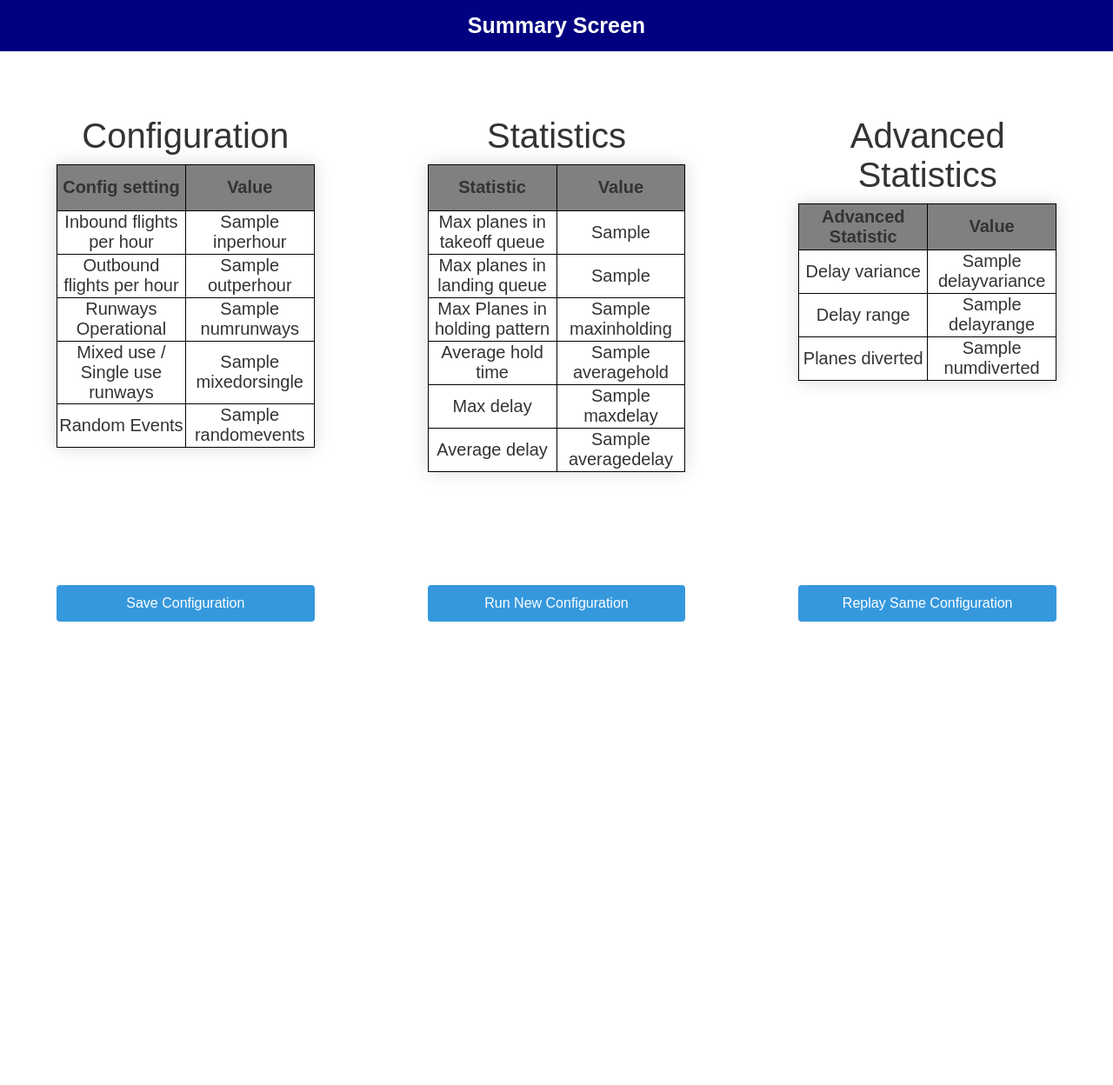
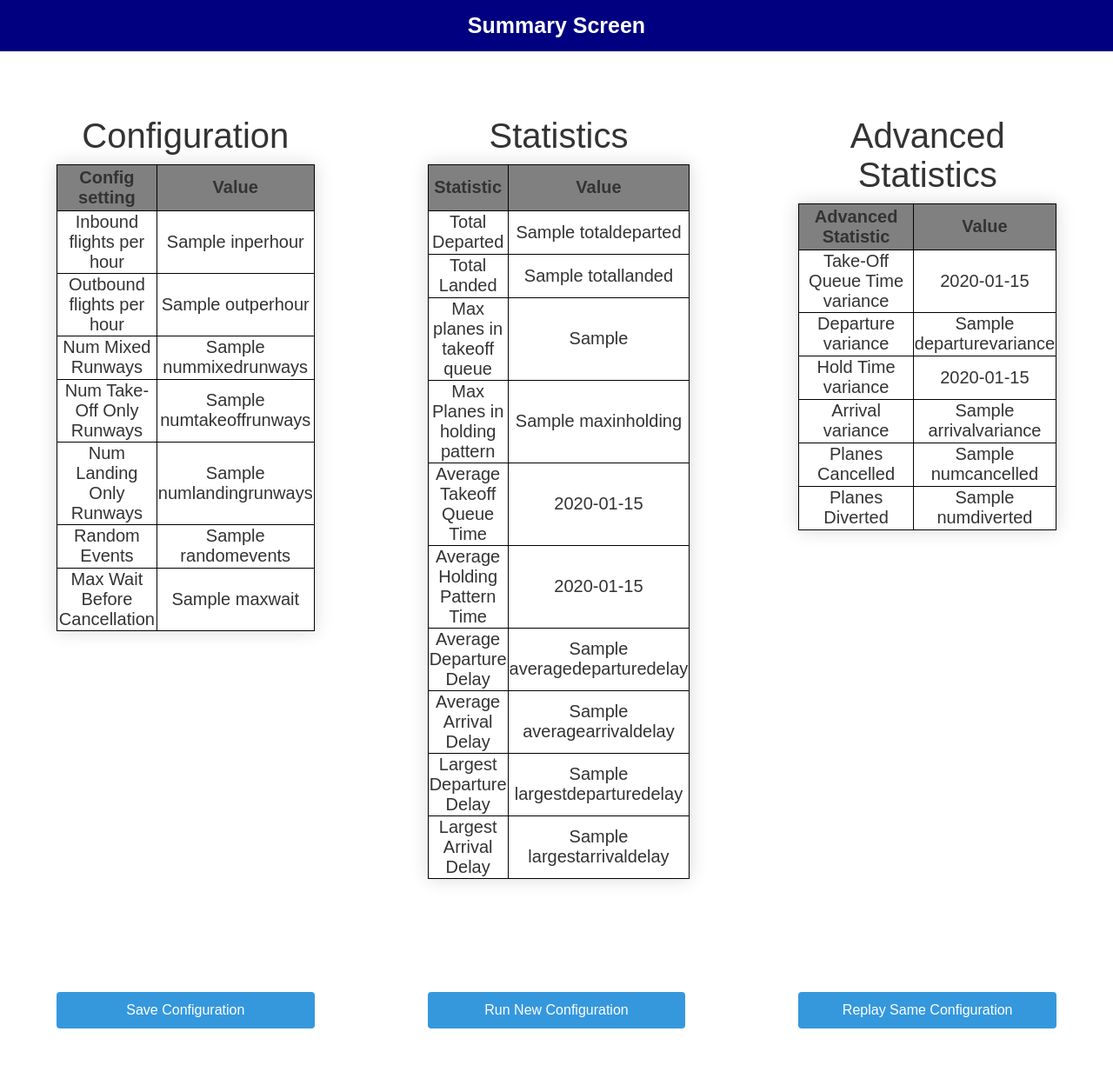
Before and after one commit to leolin25/CS261-Project, a Django app: template src/simulation/templates/pages/results.html in a window 1280 px wide. Shown: the part 120-1368 px from the top of the page at 87% size. Before the commit the page ends 835 px from the top, so only its background shows below. Run offline with Django 5.2, Linux system fonts and the light colour scheme; the template is opened without the code that fills it: most values are stand-ins (such as "Sample title", 1, 10 or a date in 2020).

Commit message:
Added live stats, updated results pages templates

```diff
--- a/src/simulation/static/css/styles.css
+++ b/src/simulation/static/css/styles.css
@@ -417,3 +417,16 @@ caption{
 .tooltip:hover .tooltiptext {
   visibility: visible;
 }
+
+.statscontainer {
+  display: flex;
+  background-color: #ffffff;
+  justify-content: space-evenly;
+  max-height: 0;
+  overflow: hidden;
+  transition: max-height 0.2s ease-out;
+}
+
+#livestatstable {
+    width: 50%;
+}
--- a/src/simulation/templates/pages/results.html
+++ b/src/simulation/templates/pages/results.html
@@ -24,16 +24,24 @@
             <td>{{outperhour}}</td>
         </tr>
         <tr>
-            <td>Runways Operational</td>
-            <td>{{numrunways}}</td>
+            <td>Num Mixed Runways</td>
+            <td>{{nummixedrunways}}</td>
         </tr>
         <tr>
-            <td>Mixed use / Single use runways</td>
-            <td>{{mixedorsingle}}</td>
+            <td>Num Take-Off Only Runways</td>
+            <td>{{numtakeoffrunways}}</td>
+        </tr>
+        <tr>
+            <td>Num Landing Only Runways</td>
+            <td>{{numlandingrunways}}</td>
         </tr>
         <tr>
             <td>Random Events</td>
             <td>{{randomevents}}</td>
+        </tr>
+        <tr>
+            <td>Max Wait Before Cancellation</td>
+            <td>{{maxwait}}</td>
         </tr>
     </table>
   </div>
@@ -46,28 +54,44 @@
 
         </tr>
         <tr>
+            <td>Total Departed</td>
+            <td>{{totaldeparted}}</td>
+        </tr>
+        <tr>
+            <td>Total Landed</td>
+            <td>{{totallanded}}</td>
+        </tr>
+        <tr>
             <td>Max planes in takeoff queue</td>
             <td>{{maxintakeoffQ}}</td>
-        </tr>
-        <tr>
-            <td>Max planes in landing queue</td>
-            <td>{{maxinlandingQ}}</td>
         </tr>
         <tr>
             <td>Max Planes in holding pattern</td>
             <td>{{maxinholding}}</td>
         </tr>
         <tr>
-            <td>Average hold time</td>
-            <td>{{averagehold}}</td>
+            <td>Average Takeoff Queue Time</td>
+            <td>{{averagetakeoffqtime}}</td>
         </tr>
         <tr>
-            <td>Max delay</td>
-            <td>{{maxdelay}}</td>
+            <td>Average Holding Pattern Time</td>
+            <td>{{averageholdingpatterntime}}</td>
         </tr>
         <tr>
-            <td>Average delay</td>
-            <td>{{averagedelay}}</td>
+            <td>Average Departure Delay</td>
+            <td>{{averagedeparturedelay}}</td>
+        </tr>
+        <tr>
+            <td>Average Arrival Delay</td>
+            <td>{{averagearrivaldelay}}</td>
+        </tr>
+        <tr>
+            <td>Largest Departure Delay</td>
+            <td>{{largestdeparturedelay}}</td>
+        </tr>
+        <tr>
+            <td>Largest Arrival Delay</td>
+            <td>{{largestarrivaldelay}}</td>
         </tr>
     </table>
   </div>
@@ -80,15 +104,27 @@
 
         </tr>
         <tr>
-            <td>Delay variance</td>
-            <td>{{delayvariance}}</td>
+            <td>Take-Off Queue Time variance</td>
+            <td>{{takeoffqtimevariance}}</td>
         </tr>
         <tr>
-            <td>Delay range</td>
-            <td>{{delayrange}}</td>
+            <td>Departure variance</td>
+            <td>{{departurevariance}}</td>
         </tr>
         <tr>
-            <td>Planes diverted</td>
+            <td>Hold Time variance</td>
+            <td>{{holdtimevariance}}</td>
+        </tr>
+        <tr>
+            <td>Arrival variance</td>
+            <td>{{arrivalvariance}}</td>
+        </tr>
+        <tr>
+            <td>Planes Cancelled</td>
+            <td>{{numcancelled}}</td>
+        </tr>
+        <tr>
+            <td>Planes Diverted</td>
             <td>{{numdiverted}}</td>
         </tr>
 
@@ -107,6 +143,11 @@
     </div>
 </div>
 
+<script>
+
+
+
+</script>
 
 
 
```
Also changed, not shown: src/simulation/templates/pages/simulationtables.html (+40 -0 lines), src/simulation/migrations/0002_alter_aircraft_id_alter_runconfig_id_and_more.py (added).
